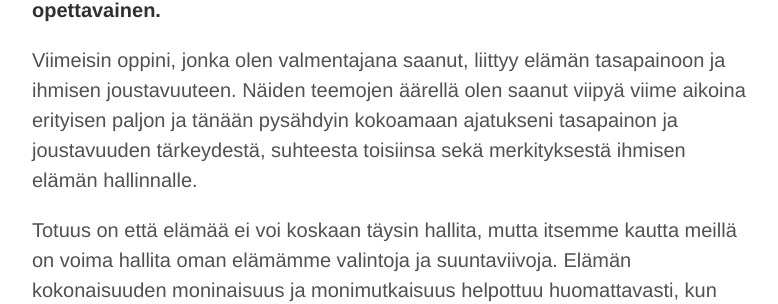
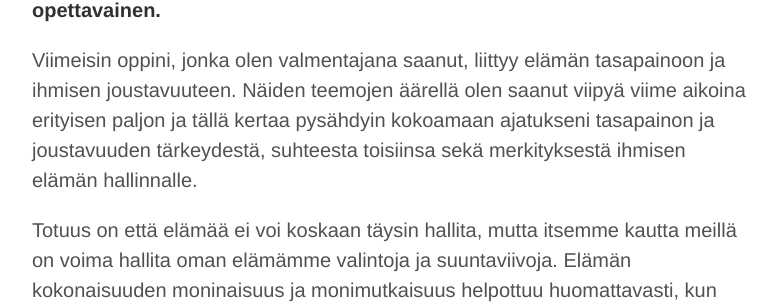
Before and after one commit to niinapiira/neppari.net, a Jekyll site: the page built from _posts/2016-03-17-tasapainoa-ja-joustavuutta-elamaan.md, in a window 1280 px wide and 900 px high, scrolled down 771 px. Shown: the part 211-515 px from the top of the window, without its empty margins (248-1026 px from the left). Built offline with Jekyll 4.4.1, drawn with Linux system fonts in a browser that asks for light colours.

Commit message:
Updated 2016-03-17-tasapainoa-ja-joustavuutta-elamaan.md

```diff
--- a/_posts/2016-03-17-tasapainoa-ja-joustavuutta-elamaan.md
+++ b/_posts/2016-03-17-tasapainoa-ja-joustavuutta-elamaan.md
@@ -8,7 +8,7 @@ published: true
 
 **Valmennustyössä parasta on mielestäni intensiivinen asiakastyö, koska valmentaja opin asiakkailtani vähintään yhtä paljon kuin mitä he itse oppivat valmennusprosessistaan. Koska valmentaja ei ole varsinaisesti ohjaaja eikä opettaja, vaan ensisijaisesti rinnalla kulkija, on valmentajan asetuttava yhtä lailla oppijan rooliin kuin itse valmennettavankin. Olemme yhteisellä matkalla kohti tavoitettamme, enkä minä valmentajana tiedä työskentelyn etenemistä ja lopputukosta sen enempää kuin asiakaskaan. Ainut, mitä tiedän, on matkan tekemisen taito, mutta jokainen reissu eri valmennettavien kanssa on uniikki ja ainutlaatuinen. Ja siksi niin opettavainen.**
 
-Viimeisin oppini, jonka olen valmentajana saanut, liittyy elämän tasapainoon ja ihmisen joustavuuteen. Näiden teemojen äärellä olen saanut viipyä viime aikoina erityisen paljon ja tänään pysähdyin kokoamaan ajatukseni tasapainon ja joustavuuden tärkeydestä, suhteesta toisiinsa sekä merkityksestä ihmisen elämän hallinnalle.
+Viimeisin oppini, jonka olen valmentajana saanut, liittyy elämän tasapainoon ja ihmisen joustavuuteen. Näiden teemojen äärellä olen saanut viipyä viime aikoina erityisen paljon ja tällä kertaa pysähdyin kokoamaan ajatukseni tasapainon ja joustavuuden tärkeydestä, suhteesta toisiinsa sekä merkityksestä ihmisen elämän hallinnalle.
 
 Totuus on että elämää ei voi koskaan täysin hallita, mutta itsemme kautta meillä on voima hallita oman elämämme valintoja ja suuntaviivoja. Elämän kokonaisuuden moninaisuus ja monimutkaisuus helpottuu huomattavasti, kun pyrkii tiestoisesti arjen valinnoissaan aina tasapainoon ja joustavuuteen. Nämä kaksi kulkevat vahvasti käsikädessä, sillä joustavuudella luodaan tasapainoa ja tasapaino mahdollistaa joustavuuden.
 
```
